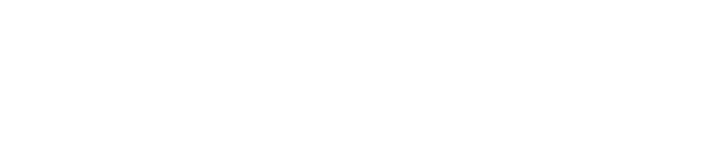
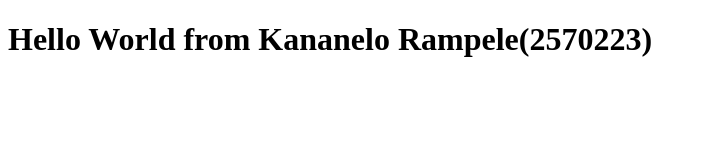
Before and after one commit to Kanizo11/-2570223--labs-sd-24, a plain HTML site: page student.html in a window 1280 px wide. Shown: the whole page, without its empty margins (0-706 px from the left). Drawn offline with Linux system fonts and the light colour scheme.

Commit message:
Update student.html

```diff
--- a/student.html
+++ b/student.html
@@ -3,9 +3,9 @@
 <head>
     <meta charset="UTF-8">
     <meta name="viewport" content="width=device-width, initial-scale=1.0">
-    <title>Hello World from Kananelo Rampele(2570223)</title>
 </head>
 <body>
+    <h1>Hello World from Kananelo Rampele(2570223)</h1>
 
 </body>
 </html>
```
